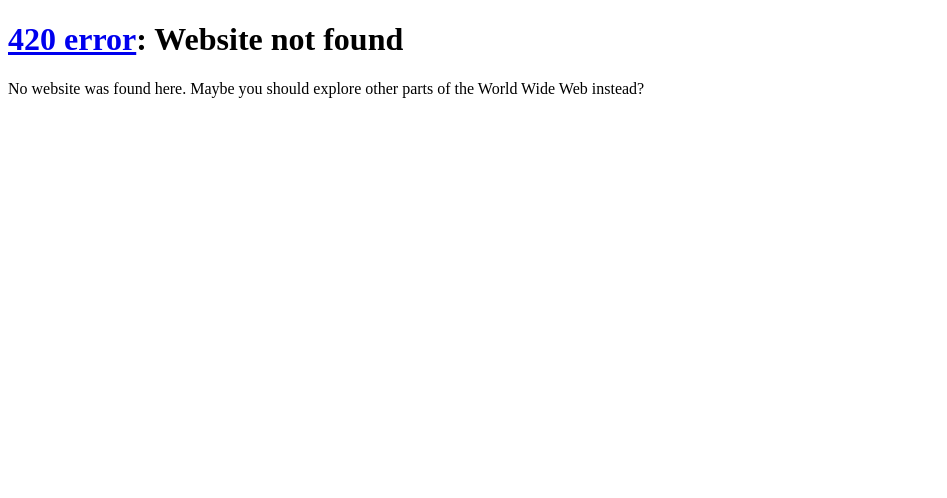
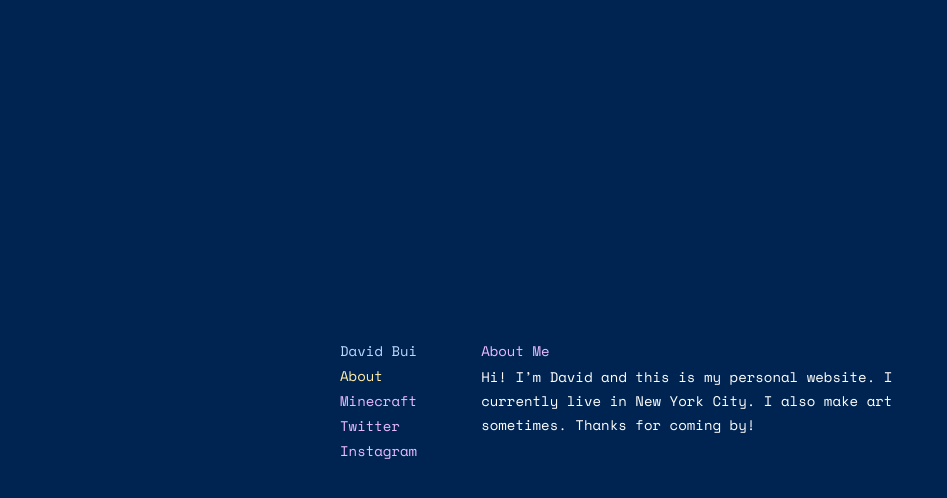
Before and after one commit to twofactor/dtbui.com, a Next.js app: page / in a window 1280 px wide. Before the commit this address had no page. Shown: the top 498 px of the page, without its empty margins (0-947 px from the left). Built offline with nearby package versions, Linux system fonts and the light colour scheme.

Commit message:
redesign website

```diff
--- a/package.json
+++ b/package.json
@@ -11,6 +11,7 @@
     "@chakra-ui/react": "^1.1.6",
     "@emotion/react": "^11.1.4",
     "@emotion/styled": "^11.0.0",
+    "@fontsource/space-mono": "^4.5.0",
     "feather-icons": "^4.28.0",
     "framer-motion": ">=3.0.0",
     "lodash": "^4.17.20",
--- /dev/null
+++ b/pages/_app.js
@@ -0,0 +1,20 @@
+// import App from 'next/app'
+import "@fontsource/space-mono";
+
+function MyApp({ Component, pageProps }) {
+  return <Component {...pageProps} />;
+}
+
+// Only uncomment this method if you have blocking data requirements for
+// every single page in your application. This disables the ability to
+// perform automatic static optimization, causing every page in your app to
+// be server-side rendered.
+//
+// MyApp.getInitialProps = async (appContext) => {
+//   // calls page's `getInitialProps` and fills `appProps.pageProps`
+//   const appProps = await App.getInitialProps(appContext);
+//
+//   return { ...appProps }
+// }
+
+export default MyApp;
--- a/pages/index.js
+++ b/pages/index.js
@@ -1,25 +1,157 @@
 import Head from "next/head";
+import React, { useEffect } from "react";
+import {
+  ChakraProvider,
+  CSSReset,
+  Flex,
+  Box,
+  Heading,
+  Text,
+  Button,
+  Link,
+  Image,
+  Code,
+} from "@chakra-ui/react";
+import { motion } from "framer-motion";
 
 export default function Home() {
+  useEffect(() => {
+    document.querySelector("body").style.background = "#002451";
+  }, []);
+
   return (
-    <div>
+    <ChakraProvider>
       <Head>
-        <title>Error 420</title>
-        <meta property="og:title" content="Error 420" />
-        <meta property="og:description" content="No website was found here." />
-        <link rel="icon" type="image/png" href="/favicon.png" />
-        <meta property="og:image" content="" />
+        <title>About | David Bui</title>
+        <meta property="og:title" content="About | David Bui" />
+        <meta
+          property="og:description"
+          content="Hi! I’m David and this is my personal website."
+        />
+        <link rel="icon" type="image/png" href="/faviconBlue.png" />
         <meta name="viewport" content="initial-scale=1.0, width=device-width" />
-        <meta name="twitter:card" content="summary_large_image" />
-        <meta name="twitter:text:title" content="Error 420" />
       </Head>
-      <h1>
-        <a href="#">420 error</a>: Website not found
-      </h1>
-      <p>
-        No website was found here. Maybe you should explore other parts of the
-        World Wide Web instead?
-      </p>
-    </div>
+
+      <CSSReset />
+      <Box
+        width="100%"
+        backgroundColor="#002451"
+        height="100vh"
+        display="flex"
+        alignItems="center"
+        justifyContent="center"
+      >
+        <Flex
+          maxWidth="664px"
+          padding="32px"
+          flexDirection={["column", "column", "row", "row"]}
+        >
+          <Box paddingRight="64px">
+            <Link
+              fontFamily="Space Mono, Monospace"
+              color="#BCDAFF"
+              href="/"
+              _active={{
+                color: "#FFEEAD",
+              }}
+              _hover={{
+                color: "#FFEEAD",
+              }}
+              fontSize="14px"
+              lineHeight="24px"
+            >
+              David Bui
+            </Link>
+            <br />
+            <Link
+              fontFamily="Space Mono, Monospace"
+              color="#FFEEAD"
+              href="/"
+              _active={{
+                color: "#FFEEAD",
+              }}
+              _hover={{
+                color: "#FFEEAD",
+              }}
+              fontSize="14px"
+              lineHeight="24px"
+            >
+              About
+            </Link>
+            <br />
+            <Link
+              fontFamily="Space Mono, Monospace"
+              color="#EABCFF"
+              href="/minecraft"
+              target="_blank"
+              _active={{
+                color: "#FFEEAD",
+              }}
+              _hover={{
+                color: "#FFEEAD",
+              }}
+              fontSize="14px"
+              lineHeight="24px"
+            >
+              Minecraft
+            </Link>
+            <br />
+            <Link
+              fontFamily="Space Mono, Monospace"
+              color="#EABCFF"
+              href="https://twitter.com/ghosttyped"
+              target="_blank"
+              _active={{
+                color: "#FFEEAD",
+              }}
+              _hover={{
+                color: "#FFEEAD",
+              }}
+              fontSize="14px"
+              lineHeight="24px"
+            >
+              Twitter
+            </Link>
+            <br />
+            <Link
+              fontFamily="Space Mono, Monospace"
+              color="#EABCFF"
+              href="https://www.instagram.com/ghosttyped/"
+              _active={{
+                color: "#FFEEAD",
+              }}
+              _hover={{
+                color: "#FFEEAD",
+              }}
+              fontSize="14px"
+              lineHeight="24px"
+            >
+              Instagram
+            </Link>
+          </Box>
+          <Box marginTop={["32px", "32px", "0", "0"]}>
+            <Text
+              fontFamily="Space Mono, Monospace"
+              color="#EABCFF"
+              fontSize="14px"
+              lineHeight="26px"
+              marginBottom="0px"
+            >
+              About Me
+            </Text>
+            <Text
+              fontFamily="Space Mono, Monospace"
+              color="#ffffff"
+              fontSize="14px"
+              lineHeight="24px"
+              marginTop="1px"
+            >
+              Hi! I’m David and this is my personal website. I currently live in
+              New York City. I also make art sometimes. Thanks for coming by!
+            </Text>
+          </Box>
+        </Flex>
+      </Box>
+    </ChakraProvider>
   );
 }
--- /dev/null
+++ b/pages/index.module.css
@@ -0,0 +1,15 @@
+.container {
+    margin: 0;
+    top: 0;
+    width: 100%;
+    height: 100%;
+    background-color: aqua;
+}
+
+.link {
+    color: red;
+}
+
+.link:hover {
+    color: blue;
+}
```
Also changed, not shown: public/faviconBlue.png (added), 1 other file (tests, documents, lock files or other folders).
